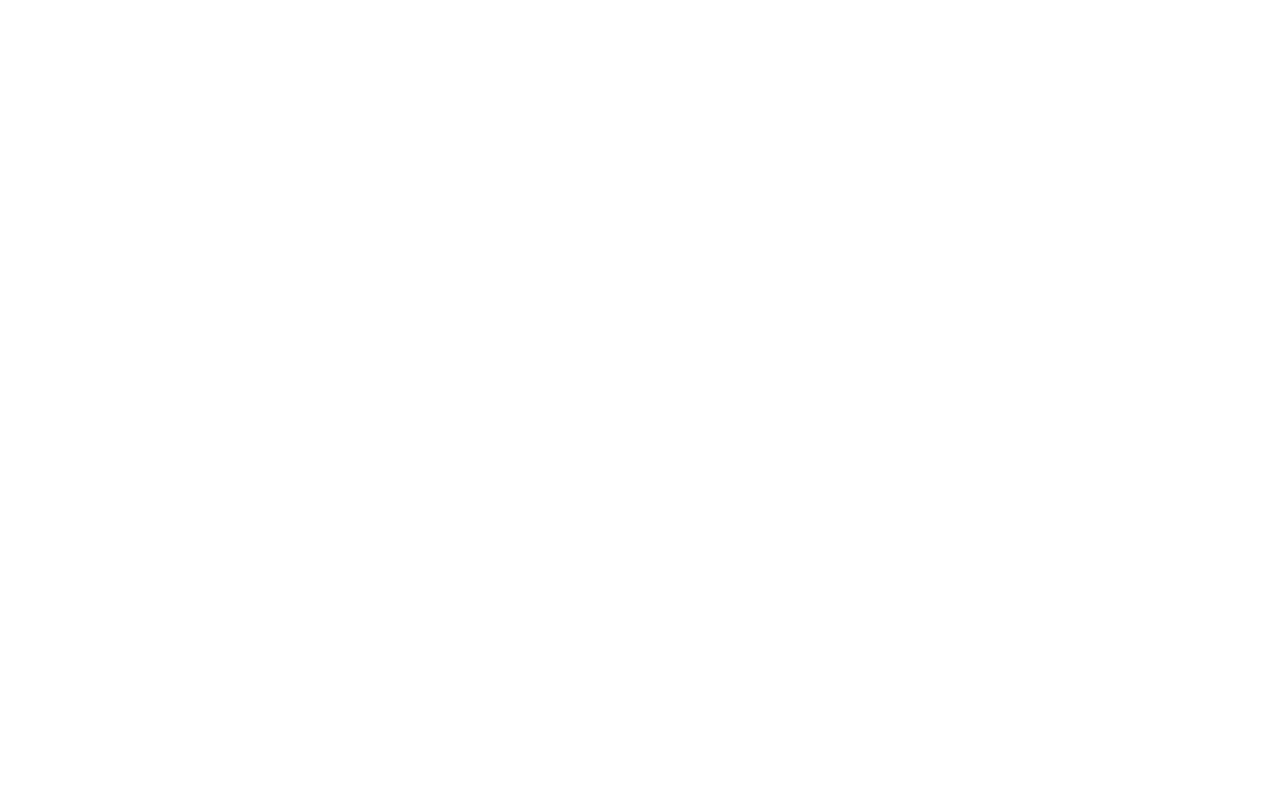
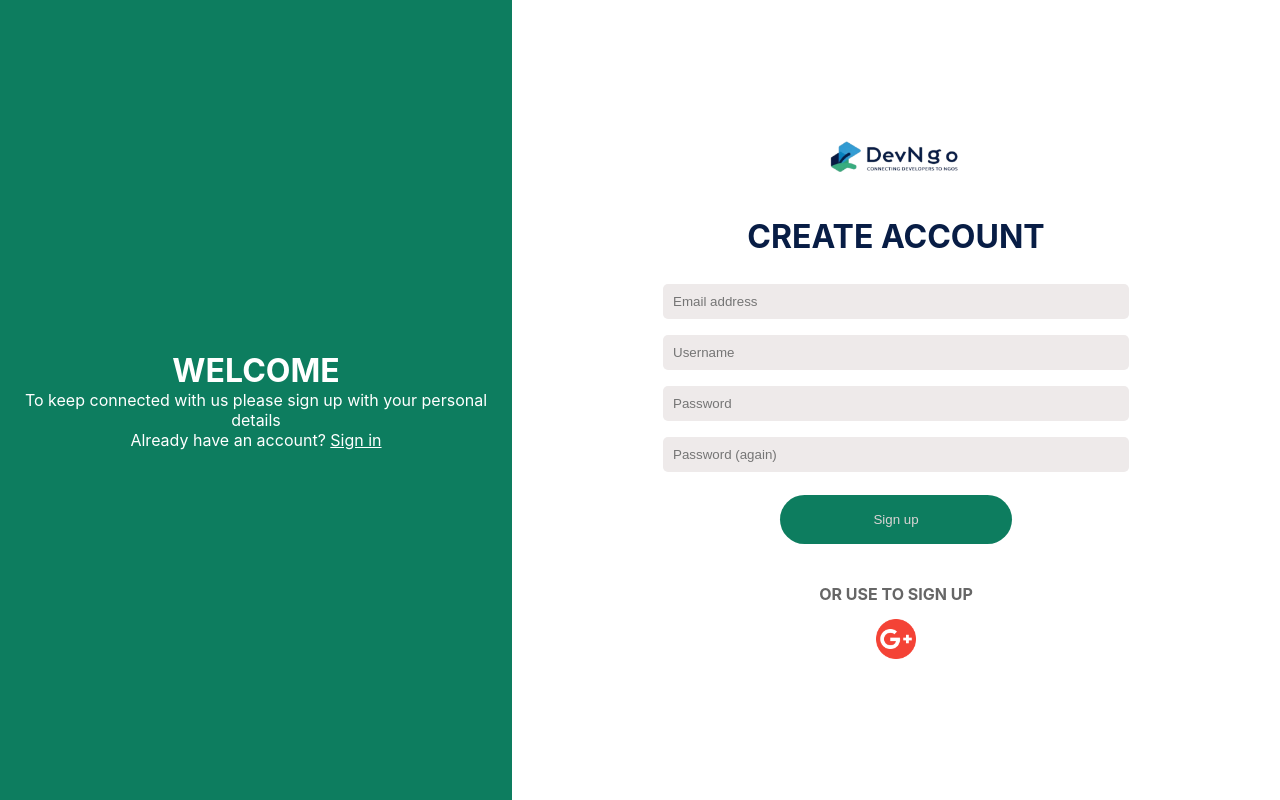
Before and after one commit to AyushBhosale/NGOdev, a Django app: page /accounts/signup/ in a window 1280 px wide. Before the commit the page is empty. Run offline with Django 5.2, Linux system fonts and the light colour scheme; some libraries are stand-ins or nearby versions.

Commit message:
signUp Done

```diff
--- a/main/main/settings.py
+++ b/main/main/settings.py
@@ -176,3 +176,7 @@
 # https://docs.djangoproject.com/en/5.1/ref/settings/#default-auto-field
 
 DEFAULT_AUTO_FIELD = 'django.db.models.BigAutoField'
+
+
+ACCOUNT_EMAIL_VERIFICATION = 'none'
+ACCOUNT_EMAIL_REQUIRED = False
--- a/main/static/styles.css
+++ b/main/static/styles.css
@@ -123,3 +123,21 @@
   display: flex;
   justify-content: center;
 }
+
+/* Sign-Up page */
+
+.signup-form{
+  display: flex;
+  flex-direction: column;
+  justify-content: center;
+  text-align: center;
+}
+
+.form-control{
+  width: 50%;
+  padding: 10px;
+  margin: 5px 0 20px 0;
+  border: none;
+  border-radius: 5px;
+  background-color: #EEEAEA;
+}
--- a/main/templates/account/signup.html
+++ b/main/templates/account/signup.html
@@ -0,0 +1,99 @@
+{% load static %}
+{% load socialaccount %}
+{% load widget_tweaks %}
+<!DOCTYPE html>
+<html lang="en">
+<head>
+    <meta charset="UTF-8">
+    <meta name="viewport" content="width=device-width, initial-scale=1.0">
+    <link rel="stylesheet" href="{% static 'styles.css' %}">
+    <title>Sign Up</title>
+    <style>
+        /* Additional styles specific to signup page */
+        .signup-form {
+            width: 80%;
+            margin: 20px auto;
+            display: flex;
+            flex-direction: column;
+            align-items: center; /* Center form elements horizontally */
+        }
+
+        .signup-form .form-control {
+            margin: 8px 0;
+            width: 80%;
+            {% comment %} text-align: center; /* Center text inside inputs */ {% endcomment %}
+        }
+
+        .signup-form .btn {
+            margin-top: 15px;
+            width: 40%;
+        }
+
+        h3 {
+            margin-top: 20px;
+            font-size: 16px;
+            color: #666;
+        }
+
+        /* Fix the swapped left/right sections */
+        .container .left {
+            width: 60%;
+            text-align: center; /* Center all text content */
+        }
+
+        .container .right {
+            width: 40%;
+        }
+
+        .right a {
+            color: #fff;
+            text-decoration: underline;
+        }
+
+        /* For centering the form elements completely */
+        .signup-form input,
+        .signup-form select,
+        .signup-form textarea {
+            display: block;
+            margin-left: auto;
+            margin-right: auto;
+        }
+
+        /* Error message styling */
+        .error-message {
+            color: #ff3333;
+            font-size: 0.8rem;
+            margin-bottom: 10px;
+            text-align: center;
+            width: 80%;
+        }
+    </style>
+</head>
+<body>
+    <div class="container">
+        <div class="right">
+            <h1>WELCOME</h1>
+            <p>To keep connected with us please sign up with your personal details</p>
+            <p>Already have an account? <a href="{% url 'account_login' %}">Sign in</a></p>
+        </div>
+        <div class="left">
+            <img src="{% static 'img/logo.png' %}" alt="Logo" class="logo">
+            <h1>CREATE ACCOUNT</h1>
+            <form method="post" action="{% url 'account_signup' %}" class="signup-form">
+                {% csrf_token %}
+                {% for field in form %}
+                {{ field|add_class:"form-control custom-input" }}
+                {% if field.errors %}
+                <div class="error-message">{{ field.errors }}</div>
+                {% endif %}
+                {% endfor %}
+                <input type="submit" class="btn" value="Sign up">
+            </form>
+            <h3>OR USE TO SIGN UP</h3>
+            <a href="{% provider_login_url 'google' %}?process=login">
+                <img class="logo google" src="{% static 'img/google.png' %}" alt="Google Sign-up">
+            </a>
+        </div>
+    </div>
+</body>
+</html>
```
Also changed, not shown: main/db.sqlite3, main/templates/landingpage.html (added).
